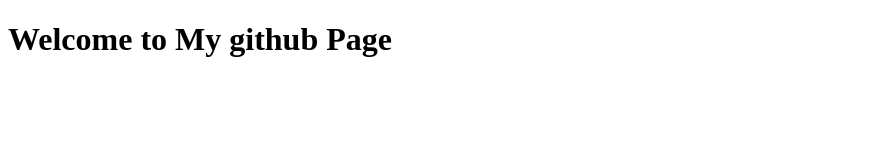
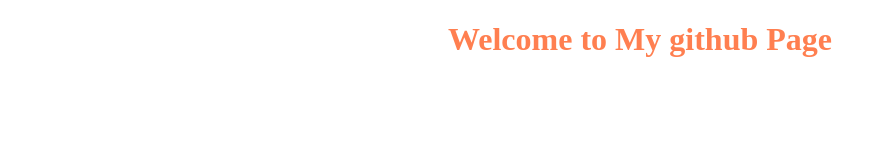
Before and after one commit to Sudhirkr85/MyFirstRepo, a plain HTML site: page index.html in a window 1280 px wide. Shown: the whole page, without its empty margins (0-887 px from the left). Drawn offline with Linux system fonts and the light colour scheme.

Commit message:
add css file

```diff
--- a/index.html
+++ b/index.html
@@ -4,6 +4,7 @@
     <meta charset="UTF-8">
     <meta name="viewport" content="width=device-width, initial-scale=1.0">
     <title>Document</title>
+    <link rel="stylesheet" href="style.css">
 </head>
 <body>
 
--- /dev/null
+++ b/style.css
@@ -0,0 +1,4 @@
+h1{
+    text-align: center;
+    color: coral;
+}
```
